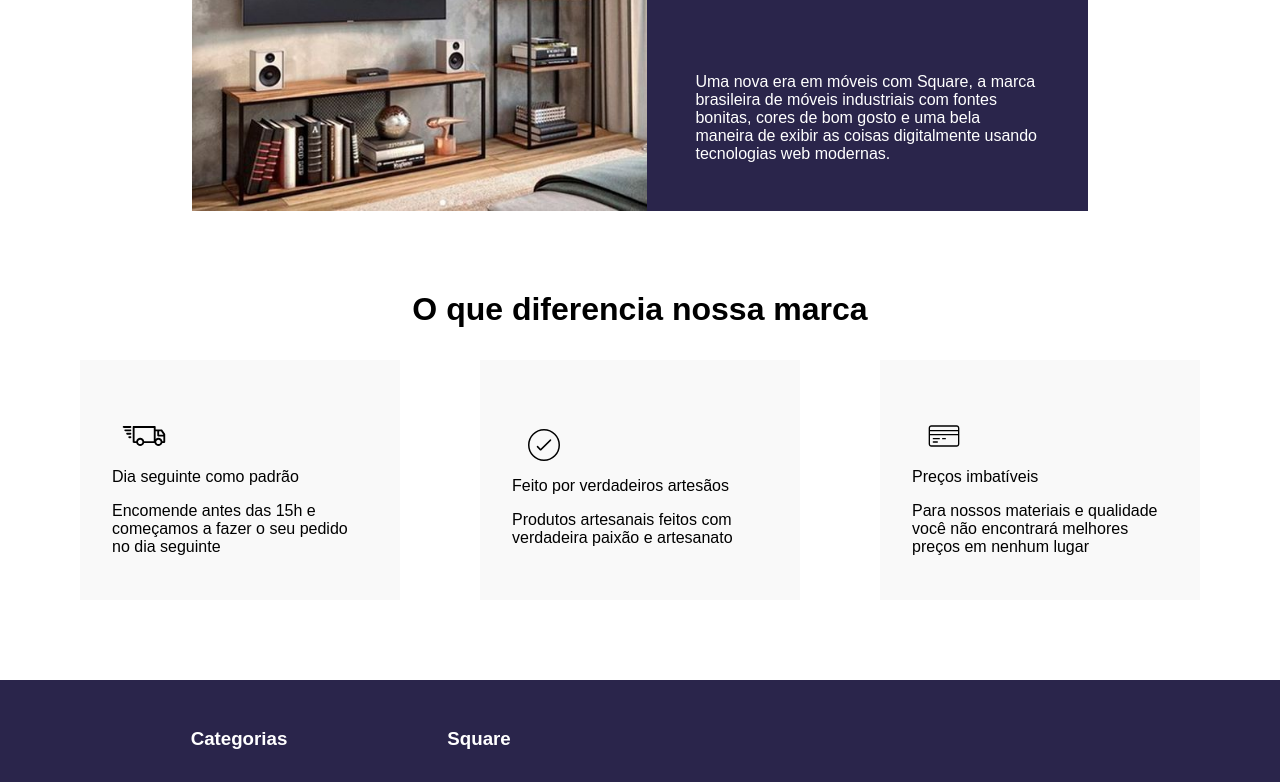
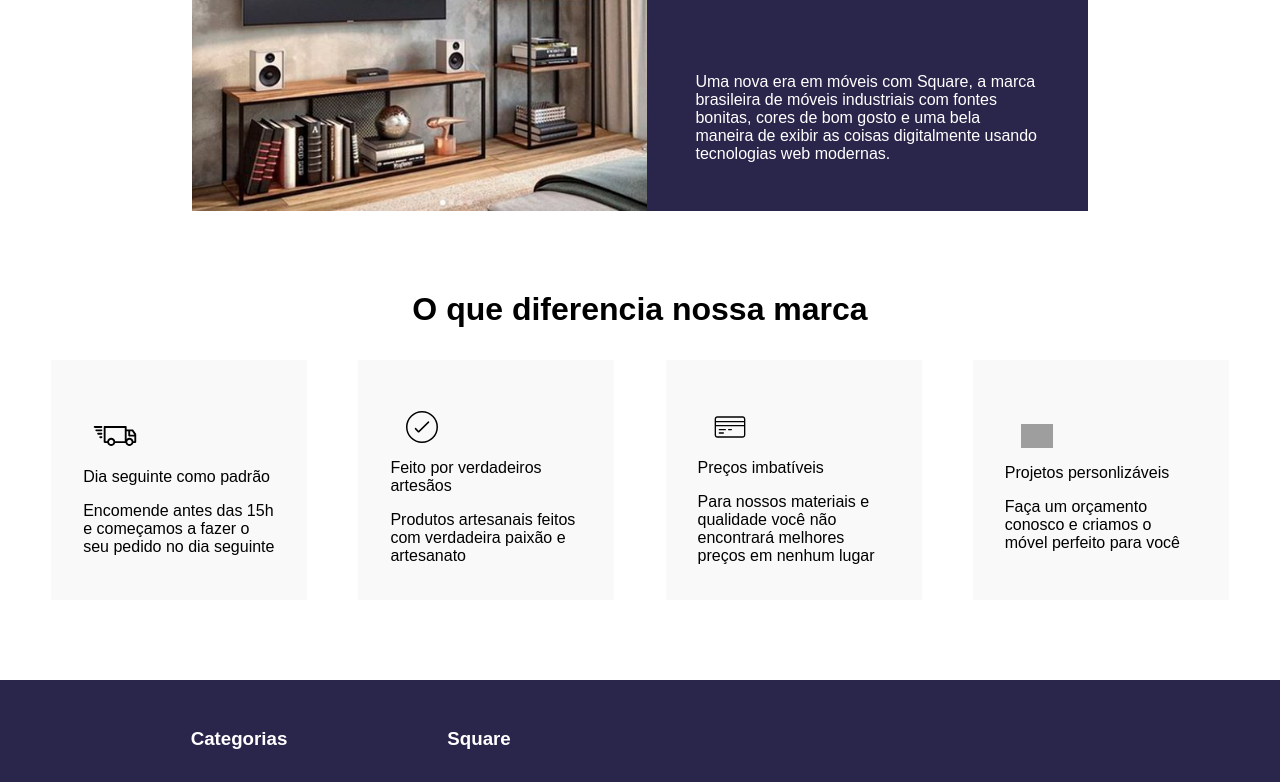
Before and after one commit to gabisanfilippo/Square, a React (Create React App) app in the folder square-react/: page / in a window 1280 px wide. Shown: the part 443-1225 px from the top of the page. Built offline with nearby package versions, Linux system fonts and the light colour scheme; grey boxes are pictures that could not be loaded; a web font is replaced by a local one.

Commit message:
feat: adding a new card

```diff
--- a/square-react/src/components/Home/Features/index.jsx
+++ b/square-react/src/components/Home/Features/index.jsx
@@ -20,6 +20,11 @@ function Features(){
                     <p className='titleFeature'>Preços imbatíveis</p>
                     <p className='text'>Para nossos materiais e qualidade você não encontrará melhores preços em nenhum lugar</p>
                 </div>
+                <div className='feature'>
+                    <img src="img/home/custom.svg" alt="custom" id='custom' />
+                    <p className='titleFeature'>Projetos personlizáveis</p>
+                    <p className='text'>Faça um orçamento conosco e criamos o móvel perfeito para você</p>
+                </div>
             </div>
         </Container>
     )
--- a/square-react/src/components/Home/Features/style.js
+++ b/square-react/src/components/Home/Features/style.js
@@ -11,7 +11,7 @@ export const Container = styled.div`
     }
     .feature{
         background-color: #F9F9F9;
-        width: 25vw;
+        width: 20vw;
         padding: 2rem;
         height: 15rem;
         display: flex;
@@ -36,4 +36,7 @@ export const Container = styled.div`
     #card{
         padding: 1rem;
     }
+    #custom{
+        padding: 1rem;
+    }
 `;
```
